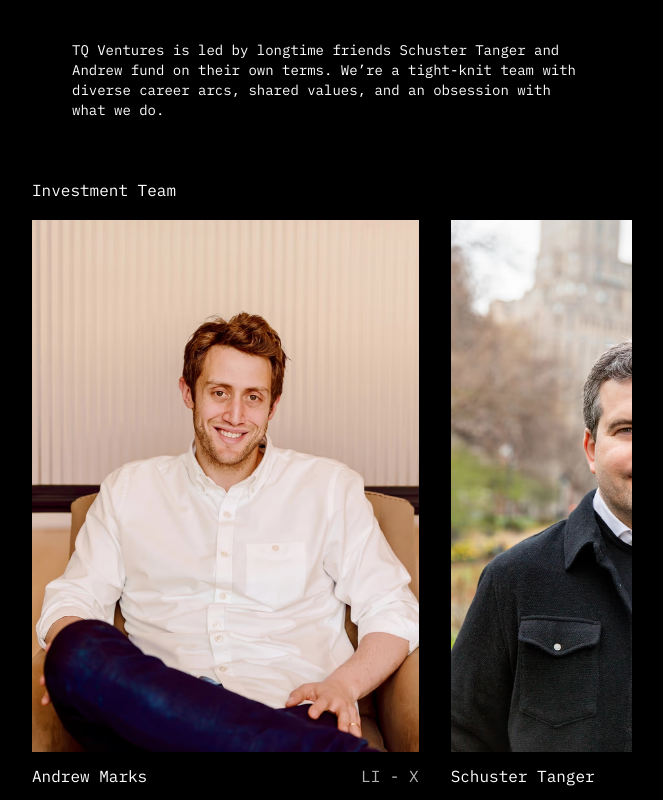
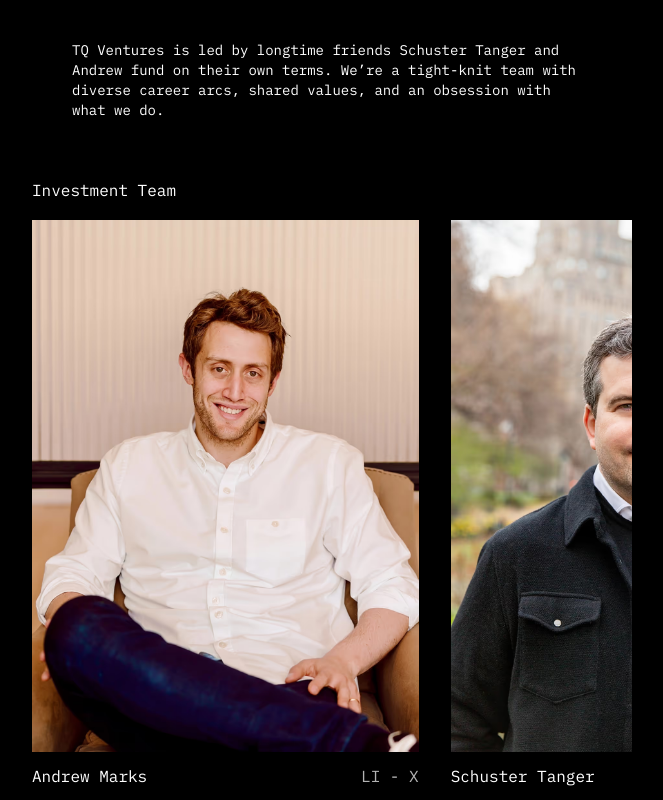
Before and after one commit to terrybrash/tq-meet-us, a Next.js app: page / in a window 1280 px wide. Shown: the whole page, without its empty margins (308-971 px from the left). Built offline with nearby package versions, Linux system fonts and the light colour scheme.

Commit message:
offset picture

```diff
--- a/app/globals.css
+++ b/app/globals.css
@@ -65,6 +65,7 @@ body {
   /* background-color: burlywood; */
   background-size: cover;
   background-position: center;
+  background-position-y: -24px;
 }
 
 .headshot + .headshot {
```
